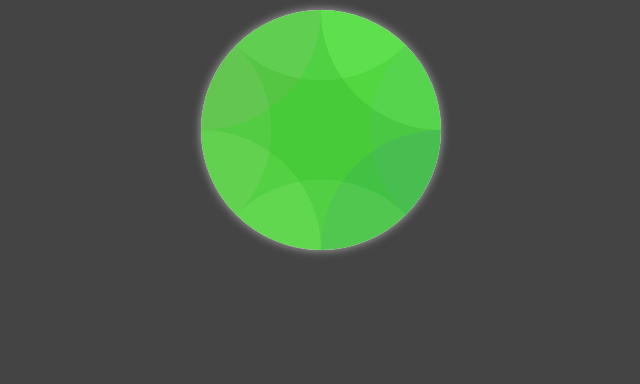
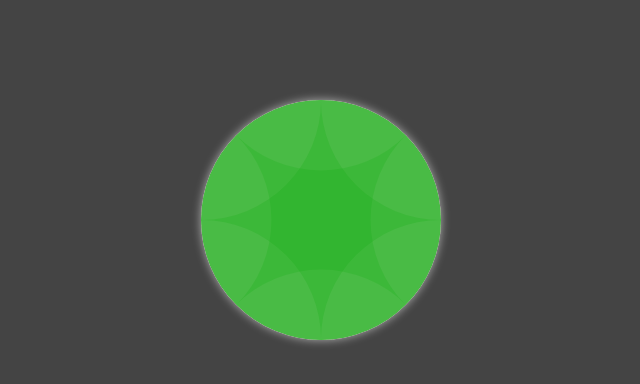
Before and after one commit to jtranberg/action_button_iris, a plain HTML site: page index.html in a window 1280 px wide. Shown: the whole page, without its empty margins (319-959 px from the left). Drawn offline with Linux system fonts and the light colour scheme.

Commit message:
color fix

```diff
--- a/css/index.css
+++ b/css/index.css
@@ -6,12 +6,12 @@ body{
 display: flex;
 font-family: Arial, Helvetica, sans-serif;
 justify-content: center;
-margin-top: 10px;
+margin-top: 100px;
 
 }
 .circle
 {
-    background: #fff;
+    background: #f8e8e8;
     border-radius: 100%;
     cursor: pointer;
     margin: 0 auto;
@@ -51,10 +51,10 @@ margin-top: 10px;
     width: inherit;
     height: inherit;
     box-shadow:
-    inset 10.6em 0 0 #56f00f33,
-    inset 0 10.6em 0 #069e1333,
-    inset  -10.6em 0 0 #04e40f33,
-    inset  0 -10.6em 0 rgba(21, 97, 25, 0.2);
+    inset 10.6em 0 0 #0ba80b33,
+    inset 0 10.6em 0 #0ba80b33,
+    inset  -10.6em 0 0 #0ba80b33,
+    inset  0 -10.6em 0 #0ba80b33;
     transition: box-shadow 0.75s;
 }
 .circle:after
@@ -64,7 +64,7 @@ margin-top: 10px;
 .circle:hover:before, .circle:hover:after{
     box-shadow:
     inset 0.86em 0 0 #ff000080,
-    inset 0 0.86em 0 rgba(50, 252, 0, 0.502),
+    inset 0 0.86em 0 #32fc0080,
     inset  -0.86rem 0 0 #00c3ff80,
     inset  0 -0.86em 0 #0c0f9280;
 
@@ -77,8 +77,8 @@ margin-top: 10px;
 
 }
 .circle:hover{
-    box-shadow: 0 0  3rem #fff;
-    border: 1px solid hsla(177, 82%, 83%, 0.432) ;
+    box-shadow: 0 0  4rem #fff;
+    border: 1.5px solid hsla(177, 91%, 87%, 0.432) ;
     transition: 1s ease-in-out;
 
 }
```
